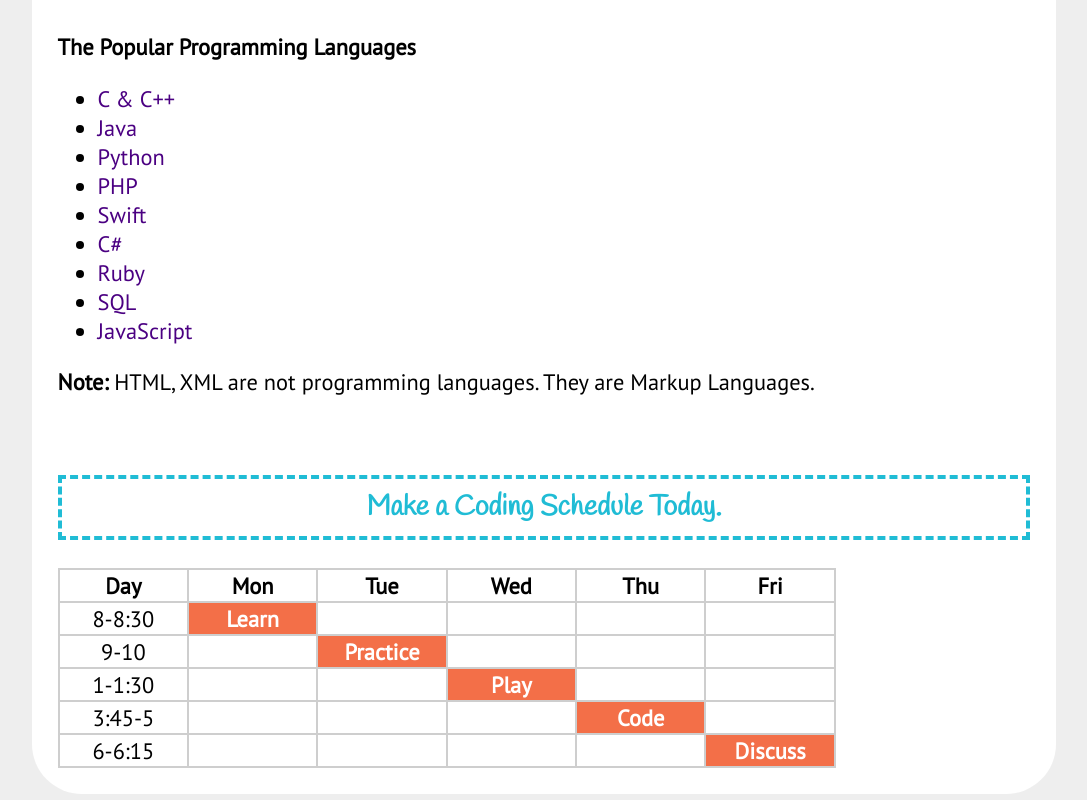
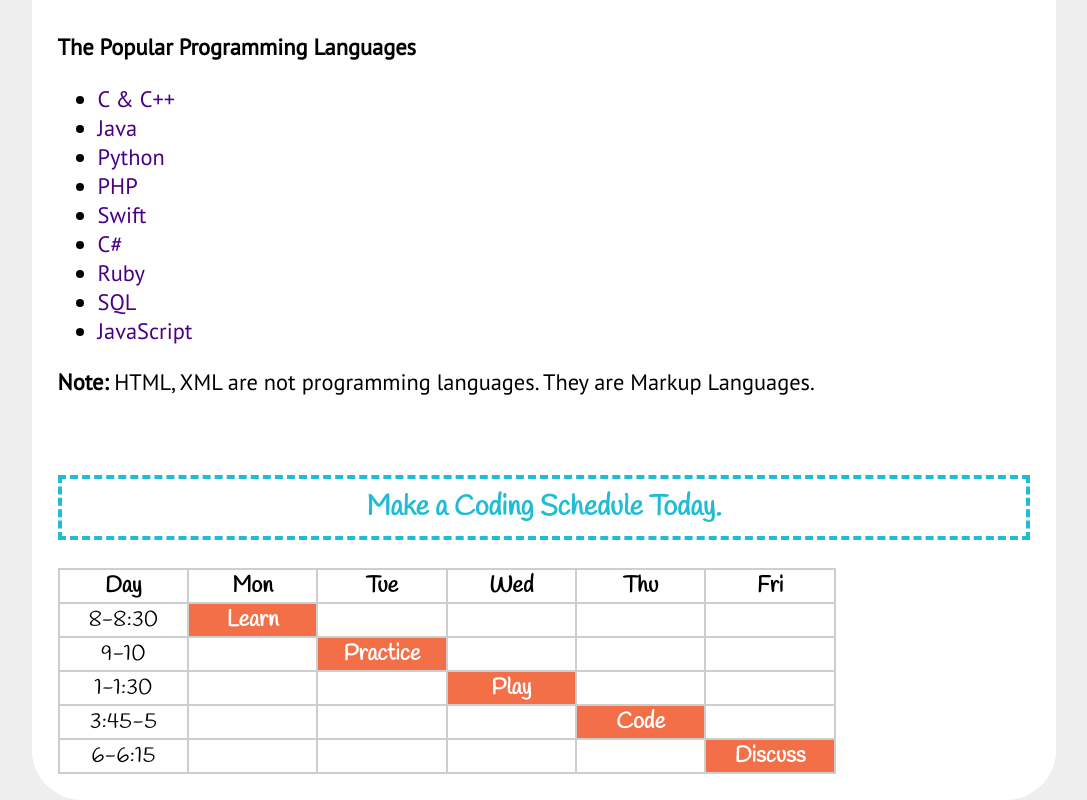
Before and after one commit to bunny8469/bunny8469.github.io, a plain HTML site: page index.html in a window 1280 px wide. Shown: the part 1196-1996 px from the top of the page, without its empty margins (96-1183 px from the left). Drawn offline with Linux system fonts and the light colour scheme.

Commit message:
Update styles.css

```diff
--- a/styles.css
+++ b/styles.css
@@ -20,10 +20,10 @@ a:hover{
 .tableh{
 	text-align: center;
 	font-size: 125%;
-    border: 4px dashed #20bcd5;
-    padding: 10px;
-    color:#20bcd5;
-    font-family: "handlee";
+    	border: 4px dashed #20bcd5;
+    	padding: 10px;
+    	color:#20bcd5;
+    	font-family: "handlee";
 }
 header{
 	width:100%;
@@ -53,6 +53,7 @@ header{
 #table {
     width: 80%;
     text-align:center;
+    font-family:"handlee";
 }
 table, th, td {
     border: 2px solid #cecece;
```
